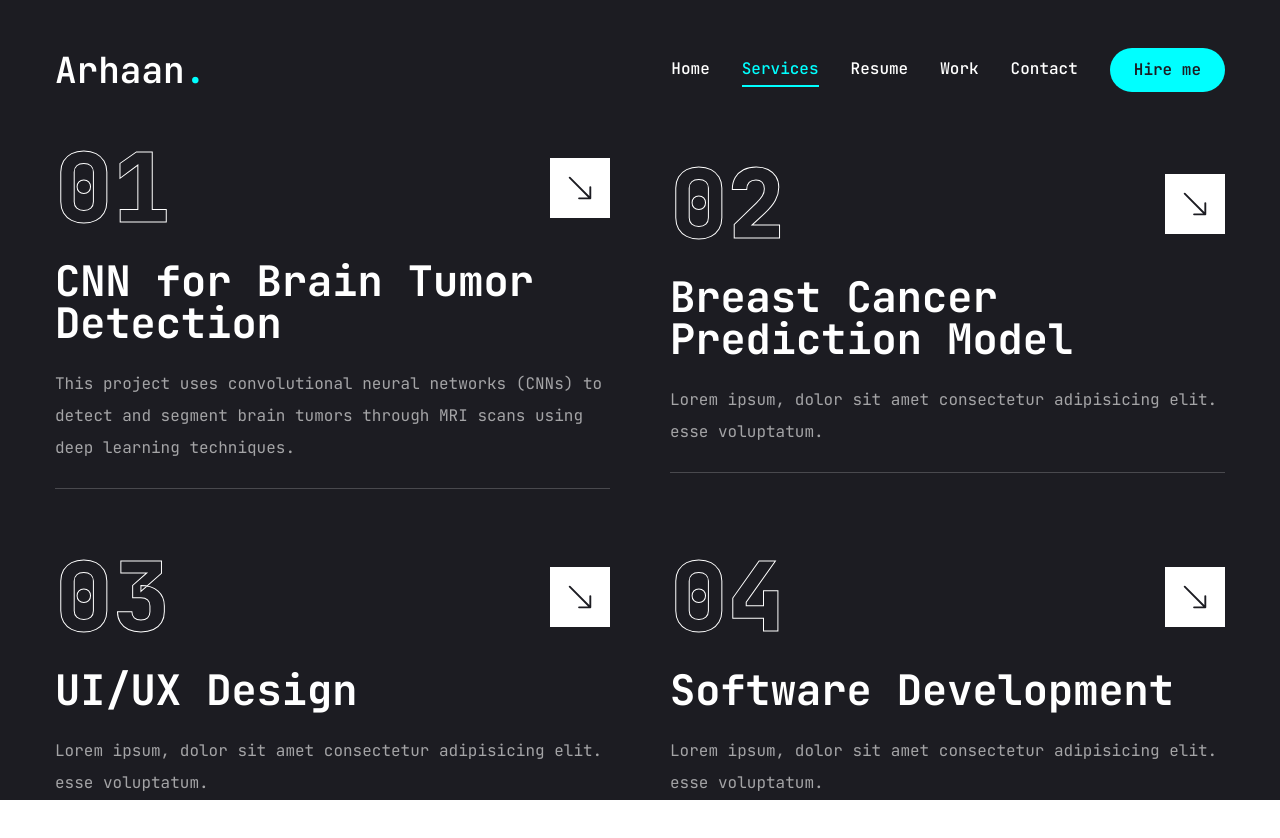
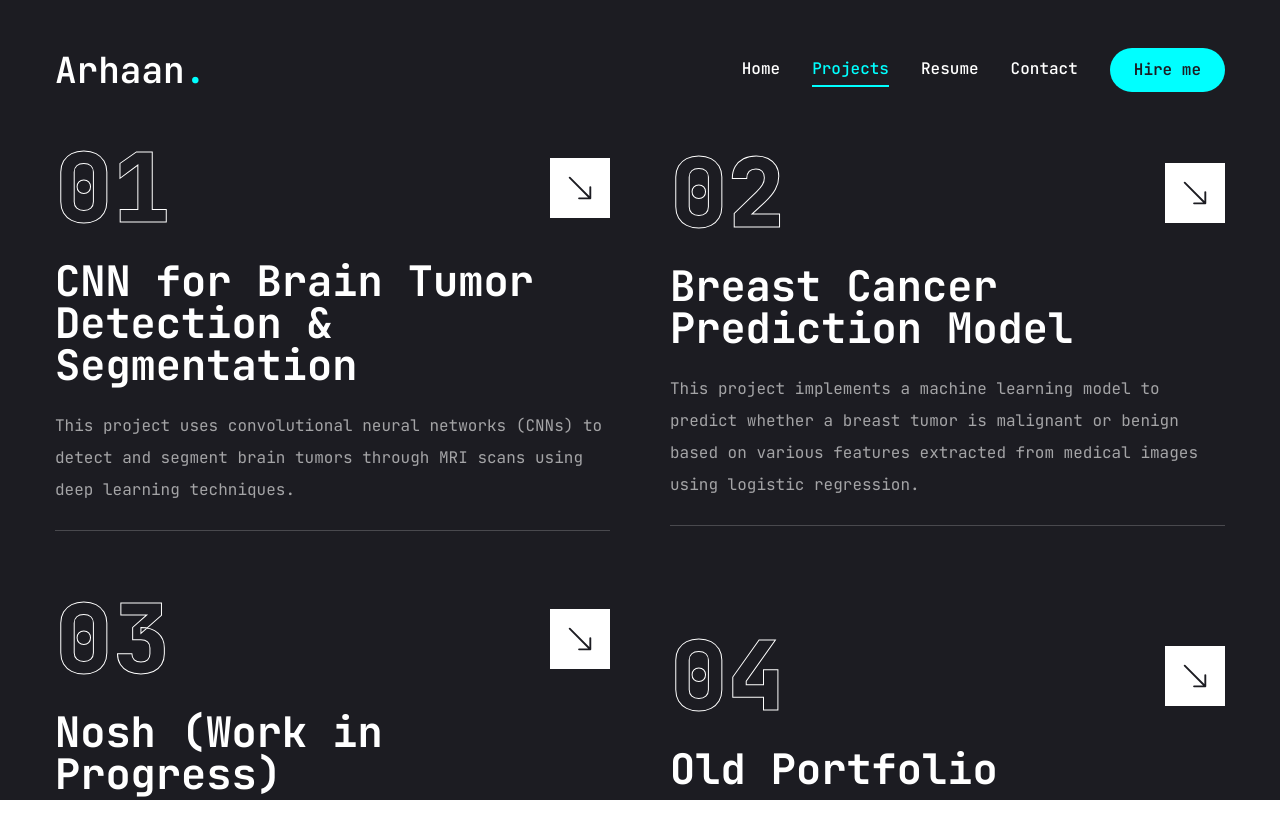
Before and after one commit to akeshwani2/AKport, a Next.js app: page /services in a window 1280 px wide. Shown: the top 838 px of the page. Built offline with nearby package versions, Linux system fonts and the light colour scheme.

Commit message:
Big changes

```diff
--- a/app/page.jsx
+++ b/app/page.jsx
@@ -20,7 +20,7 @@ const Home = () => {
             </p>
             {/* btn and socials*/}
             <div className="flex flex-col xl:flex-row items items-center gap-8">
-            <a href="https://drive.google.com/file/d/1Iw3Rc85ZJYKxyAyeEVdj89ze8ZFC7leo/view?usp=sharing" target="_blank">
+            <a href="https://drive.google.com/file/d/1-dJN7iFMiB1TDyrHTrmR_3S09LjfXXch/view?usp=sharing" target="_blank">
               <Button variant="outline" size="lg" className="uppercase flex items-center gap-2">
                 <p>Download CV</p>
                 <FiDownload className="text-xl"/>
--- a/app/services/page.jsx
+++ b/app/services/page.jsx
@@ -3,30 +3,30 @@
 import {BsArrowDownRight} from "react-icons/bs";
 import Link from "next/link";
 
-const services = [
+const projects = [
   {
     num: "01",
-    title: "CNN for Brain Tumor Detection",
+    title: "CNN for Brain Tumor Detection & Segmentation",
     description: "This project uses convolutional neural networks (CNNs) to detect and segment brain tumors through MRI scans using deep learning techniques.",
     href: "https://ak-cnn.vercel.app/"
   },
   {
     num: "02",
     title: "Breast Cancer Prediction Model",
-    description: "Lorem ipsum, dolor sit amet consectetur adipisicing elit. esse voluptatum.",
+    description: "This project implements a machine learning model to predict whether a breast tumor is malignant or benign based on various features extracted from medical images using logistic regression.",
     href: "https://docs.google.com/document/d/1ZnOqoBX--tSGoFDoJ93XW3hpVt0krFvL7_lmujfNcQA/edit?usp=sharing"
   },
   {
     num: "03",
-    title: "UI/UX Design",
-    description: "Lorem ipsum, dolor sit amet consectetur adipisicing elit. esse voluptatum.",
-    href: ""
+    title: "Nosh (Work in Progress)",
+    description: "Nosh is a dynamic restaurant reservation platform designed to help users find seating at their favorite restaurants whenever they need it.",
+    href: "https://github.com/akeshwani2/nosh"
   },
   {
     num: "04",
-    title: "Software Development",
-    description: "Lorem ipsum, dolor sit amet consectetur adipisicing elit. esse voluptatum.",
-    href: ""
+    title: "Old Portfolio",
+    description: "Check out another one of my portfolios that I had made previously using React.",
+    href: "https://arhaankeshwaniportfolio.netlify.app/"
   },
 ];
 
@@ -34,14 +34,14 @@ import { motion } from "framer-motion";
 import { Target } from "lucide-react";
 
 
-const Services = () => {
+const Projects = () => {
   return (
     <section className="min-h-[80vh] flex flex-col justify-center py-12 xl:py-0">
       <div className="container mx-auto">
         <motion.div initial={{opacity: 0}} animate={{opacity: 1, transition: {delay: 2, duration: 0.4, ease: "easeIn"}}}
         className="grid grid-cols-1 md:grid-cols-2 gap-[60px]"
         >
-          {services.map((service, index)=> {
+          {projects.map((service, index)=> {
             return (
             <div key={index} className="flex-1 flex flex-col justify-center gap-6 group">
               {/* top */}
@@ -71,4 +71,4 @@ const Services = () => {
   )
 }
 
-export default Services
+export default Projects
--- a/app/work/page.jsx
+++ b/app/work/page.jsx
@@ -1,145 +1,145 @@
-"use client";
+// "use client";
 
-import { motion } from "framer-motion"
-import React, {useState} from "react";
+// import { motion } from "framer-motion"
+// import React, {useState} from "react";
 
-import { Swiper, SwiperSlide } from "swiper/react";
-import "swiper/css";
+// import { Swiper, SwiperSlide } from "swiper/react";
+// import "swiper/css";
 
-import {BsArrowUpRight, BsGithub} from "react-icons/bs";
+// import {BsArrowUpRight, BsGithub} from "react-icons/bs";
 
-import { Tooltip, TooltipContent, TooltipProvider, TooltipTrigger, } from "@/components/ui/tooltip";
+// import { Tooltip, TooltipContent, TooltipProvider, TooltipTrigger, } from "@/components/ui/tooltip";
 
-import Link from "next/link";
-import Image from "next/image";
-import WorkSliderBtns from "@/components/WorkSliderBtns";
+// import Link from "next/link";
+// import Image from "next/image";
+// import WorkSliderBtns from "@/components/WorkSliderBtns";
 
-const projects = [
-  {
-    num: "01",
-    category: "frontend",
-    title: "project 1",
-    description: "lorem fneufeuuebecue neincwecw c wocwocw  cewhoi",
-    stack: [{name: "HTML 5"}, {name: "CSS 3"}, {name: "Javascript"}],
-    image: "/assets/work/thumb1.png",
-    live: "",
-    github: "",
-  },
-  {
-    num: "02",
-    category: "frontend",
-    title: "project 2",
-    description: "lorem fneufeuuebecue neincwecw c wocwocw  cewhoi",
-    stack: [{name: "Next.js"}, {name: "TailwindCSS"}, {name: "Node.js"}],
-    image: "/assets/work/thumb2.png",
-    live: "",
-    github: "",
-  },
-  {
-    num: "03",
-    category: "frontend",
-    title: "project 3",
-    description: "lorem fneufeuuebecue neincwecw c wocwocw  cewhoi",
-    stack: [{name: "HTML 5"}, {name: "CSS 3"}, {name: "Javascript"}],
-    image: "/assets/work/thumb3.png",
-    live: "",
-    github: "",
-  },
-];
+// const projects = [
+//   {
+//     num: "01",
+//     category: "frontend",
+//     title: "project 1",
+//     description: "lorem fneufeuuebecue neincwecw c wocwocw  cewhoi",
+//     stack: [{name: "HTML 5"}, {name: "CSS 3"}, {name: "Javascript"}],
+//     image: "/assets/work/thumb1.png",
+//     live: "",
+//     github: "",
+//   },
+//   {
+//     num: "02",
+//     category: "frontend",
+//     title: "project 2",
+//     description: "lorem fneufeuuebecue neincwecw c wocwocw  cewhoi",
+//     stack: [{name: "Next.js"}, {name: "TailwindCSS"}, {name: "Node.js"}],
+//     image: "/assets/work/thumb2.png",
+//     live: "",
+//     github: "",
+//   },
+//   {
+//     num: "03",
+//     category: "frontend",
+//     title: "project 3",
+//     description: "lorem fneufeuuebecue neincwecw c wocwocw  cewhoi",
+//     stack: [{name: "HTML 5"}, {name: "CSS 3"}, {name: "Javascript"}],
+//     image: "/assets/work/thumb3.png",
+//     live: "",
+//     github: "",
+//   },
+// ];
 
-const Work = () => {
-  const [project, setProject] = useState(projects[0]);
+// const Work = () => {
+//   const [project, setProject] = useState(projects[0]);
 
-  const handleSlideChange = (swiper) => {
-    // get current slide index
-    const currentIndex = swiper.activeIndex;
-    // update project state based on current slide index
-    setProject(projects[currentIndex]);
-  }
+//   const handleSlideChange = (swiper) => {
+//     // get current slide index
+//     const currentIndex = swiper.activeIndex;
+//     // update project state based on current slide index
+//     setProject(projects[currentIndex]);
+//   }
 
 
-  return (
-  <motion.section initial={{opacity: 0}} animate={{opacity: 1, transition: {delay: 2, duration: 0.4, ease: "easeIn"}}} className="min-h-[80vh] flex flex-col justify-center py-12 xl:px-0">
-    <div className="container mx-auto">
-      <div className="flex flex-col xl:flex-row xl:gap-[30px]">
-        <div className="w-full xl:w-[50%] xl:h-[460px] flex flex-col xl:justify-between order-2 xl:order-none">
-          <div className="flex flex-col gap-[30px] h-[50%]">
-            {/* outline num*/}
-            <div className="text-8xl leading-none font-extrabold text-transparent text-outline">
-              {project.num}
-            </div>
-            {/* project category */}
-            <h2 className="text-[42px] font-bold leading-none text-white group-hover:text-accent transition-all duration-500 capitalize">{project.category} project
-          </h2>
-          {/* project description */}
-          <p className="text-white/60">{project.description}</p>
-          {/* stack */}
-          <ul className="flex gap-4">
-            {project.stack.map((item, index) => {
-              return (
-              <li key={index} className="text-xl text-accent">
-                {item.name}
-                {/* remove the last comma */}
-                {index !== project.stack.length - 1 && ","}
-                </li>
-              );
-            })}
-          </ul>
-          {/* border */}
-          <div className="border border-white/20"></div>
-          {/* buttons */}
-          <div className="flex items-center gap-4">
-            {/* live project button */}
-            <Link href={project.live}>
-              <TooltipProvider delayDuration={100}>
-                <Tooltip>
-                  <TooltipTrigger className="w-[70px] h-[70px] rounded-full bg-white/5 flex justify-center items-center group">
-                    <BsArrowUpRight className="text-white text-3xl group-hover:text-accent "/>
-                  </TooltipTrigger>
-                  <TooltipContent>
-                    <p>Live Project</p>
-                  </TooltipContent>
-                </Tooltip>
-              </TooltipProvider>
-            </Link>
-            {/* github project button */}
-            <Link href={project.github}>
-              <TooltipProvider delayDuration={100}>
-                <Tooltip>
-                  <TooltipTrigger className="w-[70px] h-[70px] rounded-full bg-white/5 flex justify-center items-center group">
-                    <BsGithub className="text-white text-3xl group-hover:text-accent "/>
-                  </TooltipTrigger>
-                  <TooltipContent>
-                    <p>Github Repository</p>
-                  </TooltipContent>
-                </Tooltip>
-              </TooltipProvider>
-            </Link>
-          </div>
-          </div>
-        </div>
-        <div className="w-full xl:w-[50%]">
-          <Swiper spaceBetween={30} slidesPerView={1} className="xl:h-[520px] mb-12" onSlideChange={handleSlideChange}>
-            {projects.map((project, index) => {
-              return <SwiperSlide key={index} className="w-full">
-                <div className="h-[460px] relative group flex justify-center items-center bg-pink-50/20">
-                  {/* overlay */}
-                  <div className="absolute top-0 bottom-0 w-full h-full bg-black/10 z-10"></div>
-                  {/* image */}
-                  <div className="relative w-full h-full">
-                    <Image src={project.image} fill className="object-cover" alt=""/>
-                  </div>
-                </div>
-              </SwiperSlide>;
-            })}
-            {/* slider buttons */}
-            <WorkSliderBtns containerStyles="flex gap-2 absolute right-0 bottom-[calc(50%_-_22px)] xl:bottom-0 z-20 w-full justify-between xl:w-max xl:justify-none" btnStyles="bg-accent hover:bg-accent-hover rounded-full text-primary text-[22px] w-[44px] h-[44px] flex justify-center items-center transition-all"/>
-          </Swiper>
-        </div>
-      </div>
-    </div>
-  </motion.section>
-  );
-};
+//   return (
+//   <motion.section initial={{opacity: 0}} animate={{opacity: 1, transition: {delay: 2, duration: 0.4, ease: "easeIn"}}} className="min-h-[80vh] flex flex-col justify-center py-12 xl:px-0">
+//     <div className="container mx-auto">
+//       <div className="flex flex-col xl:flex-row xl:gap-[30px]">
+//         <div className="w-full xl:w-[50%] xl:h-[460px] flex flex-col xl:justify-between order-2 xl:order-none">
+//           <div className="flex flex-col gap-[30px] h-[50%]">
+//             {/* outline num*/}
+//             <div className="text-8xl leading-none font-extrabold text-transparent text-outline">
+//               {project.num}
+//             </div>
+//             {/* project category */}
+//             <h2 className="text-[42px] font-bold leading-none text-white group-hover:text-accent transition-all duration-500 capitalize">{project.category} project
+//           </h2>
+//           {/* project description */}
+//           <p className="text-white/60">{project.description}</p>
+//           {/* stack */}
+//           <ul className="flex gap-4">
+//             {project.stack.map((item, index) => {
+//               return (
+//               <li key={index} className="text-xl text-accent">
+//                 {item.name}
+//                 {/* remove the last comma */}
+//                 {index !== project.stack.length - 1 && ","}
+//                 </li>
+//               );
+//             })}
+//           </ul>
+//           {/* border */}
+//           <div className="border border-white/20"></div>
+//           {/* buttons */}
+//           <div className="flex items-center gap-4">
+//             {/* live project button */}
+//             <Link href={project.live}>
+//               <TooltipProvider delayDuration={100}>
+//                 <Tooltip>
+//                   <TooltipTrigger className="w-[70px] h-[70px] rounded-full bg-white/5 flex justify-center items-center group">
+//                     <BsArrowUpRight className="text-white text-3xl group-hover:text-accent "/>
+//                   </TooltipTrigger>
+//                   <TooltipContent>
+//                     <p>Live Project</p>
+//                   </TooltipContent>
+//                 </Tooltip>
+//               </TooltipProvider>
+//             </Link>
+//             {/* github project button */}
+//             <Link href={project.github}>
+//               <TooltipProvider delayDuration={100}>
+//                 <Tooltip>
+//                   <TooltipTrigger className="w-[70px] h-[70px] rounded-full bg-white/5 flex justify-center items-center group">
+//                     <BsGithub className="text-white text-3xl group-hover:text-accent "/>
+//                   </TooltipTrigger>
+//                   <TooltipContent>
+//                     <p>Github Repository</p>
+//                   </TooltipContent>
+//                 </Tooltip>
+//               </TooltipProvider>
+//             </Link>
+//           </div>
+//           </div>
+//         </div>
+//         <div className="w-full xl:w-[50%]">
+//           <Swiper spaceBetween={30} slidesPerView={1} className="xl:h-[520px] mb-12" onSlideChange={handleSlideChange}>
+//             {projects.map((project, index) => {
+//               return <SwiperSlide key={index} className="w-full">
+//                 <div className="h-[460px] relative group flex justify-center items-center bg-pink-50/20">
+//                   {/* overlay */}
+//                   <div className="absolute top-0 bottom-0 w-full h-full bg-black/10 z-10"></div>
+//                   {/* image */}
+//                   <div className="relative w-full h-full">
+//                     <Image src={project.image} fill className="object-cover" alt=""/>
+//                   </div>
+//                 </div>
+//               </SwiperSlide>;
+//             })}
+//             {/* slider buttons */}
+//             <WorkSliderBtns containerStyles="flex gap-2 absolute right-0 bottom-[calc(50%_-_22px)] xl:bottom-0 z-20 w-full justify-between xl:w-max xl:justify-none" btnStyles="bg-accent hover:bg-accent-hover rounded-full text-primary text-[22px] w-[44px] h-[44px] flex justify-center items-center transition-all"/>
+//           </Swiper>
+//         </div>
+//       </div>
+//     </div>
+//   </motion.section>
+//   );
+// };
 
-export default Work;
+// export default Work;
--- a/components/MobileNav.jsx
+++ b/components/MobileNav.jsx
@@ -11,17 +11,17 @@ const links = [
         path: "/",
     },
     {
-        name: "services",
+        name: "projects",
         path: "/services",
     },
     {
         name: "resume",
         path: "/resume",
     },
-    {
-        name: "work",
-        path: "/work",
-    },
+    // {
+    //     name: "work",
+    //     path: "/work",
+    // },
     {
         name: "contact",
         path: "/contact",
--- a/components/Nav.jsx
+++ b/components/Nav.jsx
@@ -9,17 +9,17 @@ const links = [
         path: "/"
     },
     {
-        name: "services",
+        name: "projects",
         path: "/services"
     },
     {
         name: "resume",
         path: "/resume"
     },
-    {
-        name: "work",
-        path: "/work"
-    },
+    // {
+    //     name: "work",
+    //     path: "/work"
+    // },
     {
         name: "contact",
         path: "/contact"
--- a/components/Social.jsx
+++ b/components/Social.jsx
@@ -10,7 +10,7 @@ const Social = ({containerStyles, iconStyles}) => {
   return (
     <div className={containerStyles}>
         {socials.map((item, index)=> {
-            return <Link key={index} href={item.path} className={iconStyles}>{item.icon}</Link>
+            return <Link key={index} href={item.path} target="_blank" className={iconStyles}>{item.icon}</Link>
         })}
     </div>
   )
```
Also changed, not shown: app/resume/page.jsx (+0 -10 lines).
